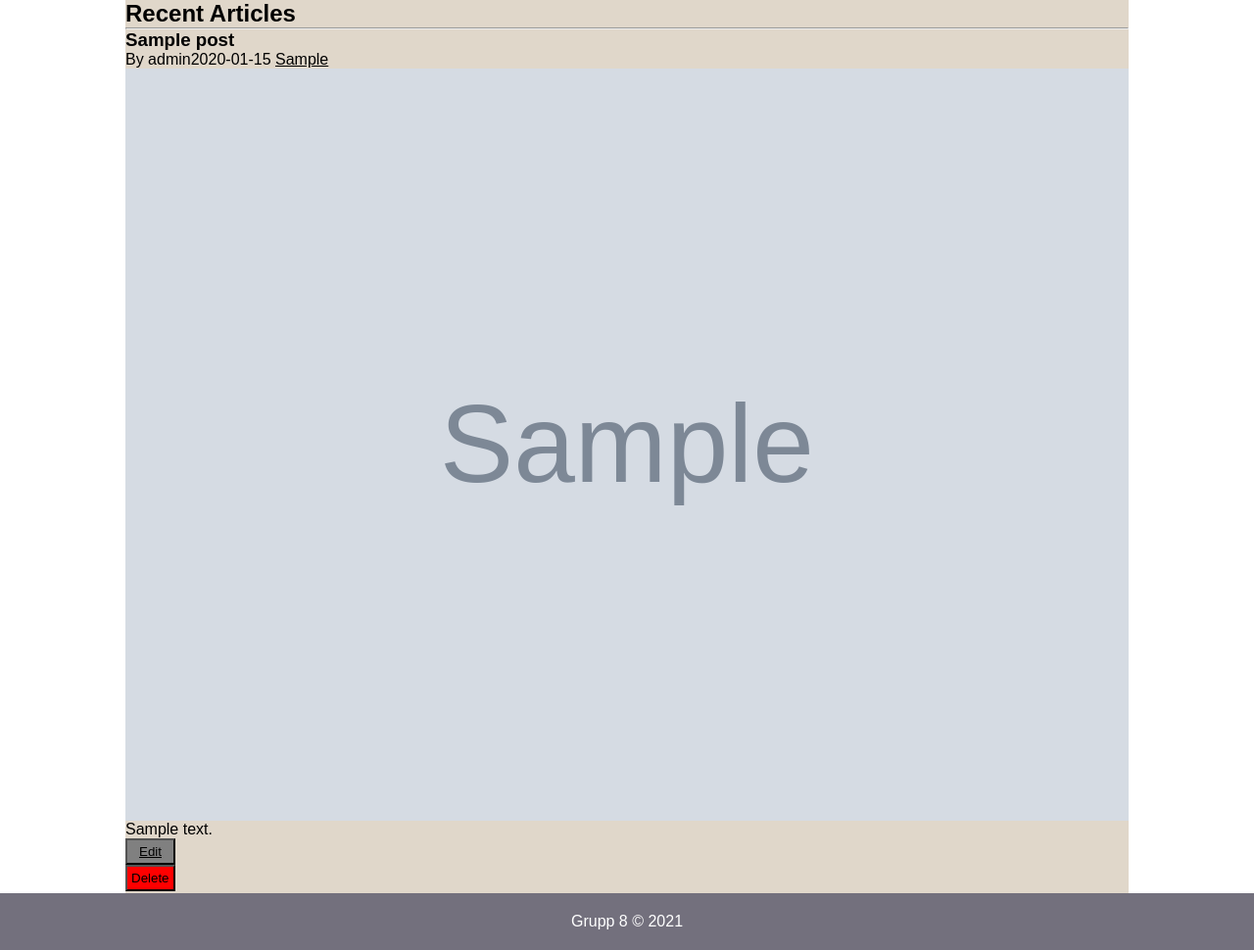
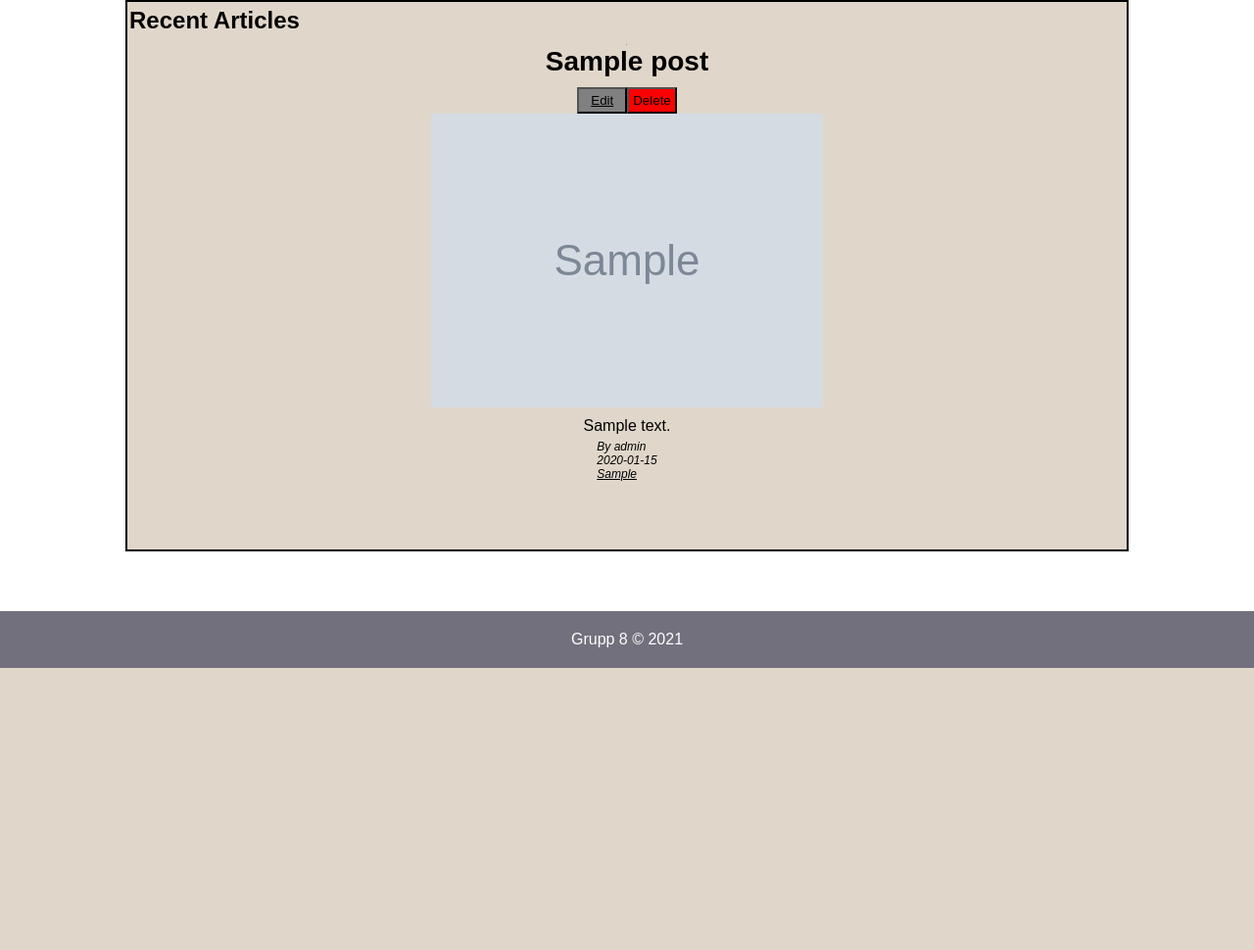
Before and after one commit to th-olsson/CMS_Projekt_Grupp8, a PHP site: page /views/viewPost.php in a window 1280 px wide. Shown: the part 118-1088 px from the top of the page at 98% size. After the commit the page ends 800 px from the top, so only its background shows below. Run offline with PHP 8.4, Linux system fonts and the light colour scheme; a user stored in the database is signed in; data comes from the database, SQL or seed files in the repository; tables that the repository leaves empty hold one stand-in row (values such as "Sample post"); grey boxes marked "Sample" are stand-in pictures.

Commit message:
some flex added

```diff
--- a/Css/style.css
+++ b/Css/style.css
@@ -57,7 +57,7 @@ li a:hover {
 	background-color: #73707D;
 	width: 100%;
 	margin: 20px auto 0px;
-	padding: 20px 0px;
+	padding: 20px;
 	position: absolute;
 	bottom: 0;
 	text-align: center;
@@ -208,13 +208,52 @@ margin-bottom: 15px;
 		margin: 0px auto;
 		background-color:rgb(224, 215, 202);
 		padding-bottom: 60px;
-
+		display: flex;
+		flex-direction: column;
+		align-items: center;
+		border: black solid 2px;
 }
 
 	.post {
 		display: flex;
-		justify-content: center;
+		align-items: center;
 		flex-direction: column;
+	}
+
+	.post__title {
+		order: 0;
+		padding-bottom: 10px;
+		font-size: 28px;
+	}
+
+	.post__img {
+		order: 1;
+
+	}
+
+	.post__content {
+		order: 2;
+		padding-top: 10px;
+		font-size: 16px;
+	}
+
+	.post__meta {
+		order: 3;
+		padding-top: 5px;
+		display: flex;
+		flex-direction: column;
+		font-style: italic;
+		font-size: 12px;
+		padding-bottom: 10px;
+	}
+
+	.post__comment {
+		order: 4;
+		padding-bottom: 10px;
+	}
+
+	.btn-div {
+		display: flex;
 	}
 
 	a {
@@ -230,3 +269,9 @@ margin-bottom: 15px;
 	.postClass {
 		padding-bottom: 60px;
 	}
+
+	.content-title {
+		flex-grow: 3;
+		align-self: flex-start;
+		padding: 5px 0px 10px 2px;
+	}
--- a/views/viewPost.php
+++ b/views/viewPost.php
@@ -104,10 +104,10 @@ if (isset($_REQUEST['delete'])) {
                             <adress>By <?= $username ?></adress><time datetime='<?= $date ?>'><?= $date ?></time>
                             <a href='$category.php'><?= $category ?></a>
                         </aside>
-                        <img src='<?= $image ?>' alt='img' />
+                        <img src='<?= $image ?>'class="post__img" alt='img' />
                         <p class='post__content'><?= $content  ?></p>
                         <!--for editing and deleting post -->
-                        <div>
+                        <div class="btn-div">
                             <button class='edit-btn'>
                                 <a href='editPost.php?id=<?= $id; ?>'>Edit</a> </button>
 
```
